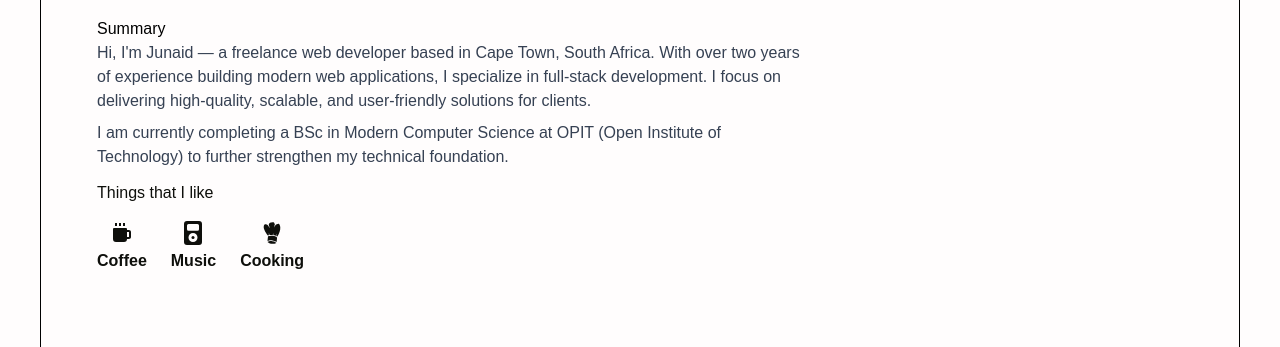
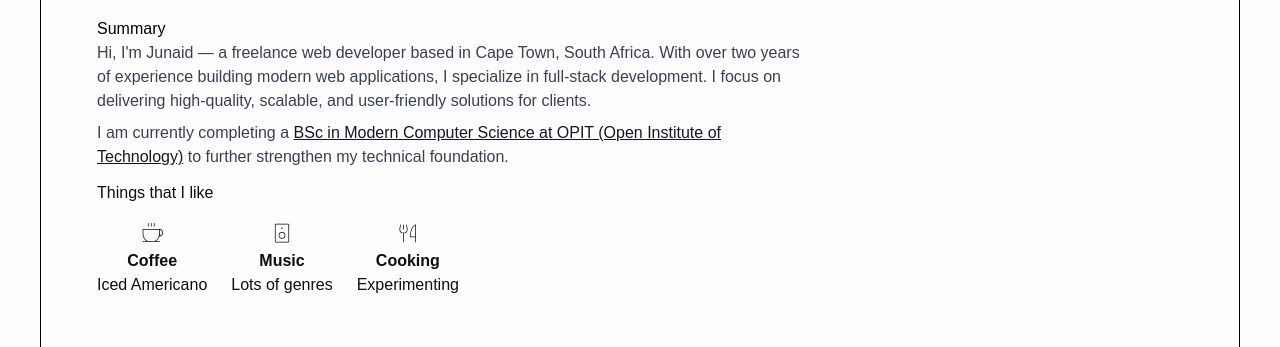
Before and after one commit to Junaidadams/portfolio, a React (Vite) app: page / in a window 1280 px wide. Shown: the part 1760-2107 px from the top of the page. Built offline with nearby package versions, Linux system fonts and the light colour scheme; no server answers; a web font is replaced by a local one.

Commit message:
Changes before work. Laptop

```diff
--- a/constants.js
+++ b/constants.js
@@ -23,6 +23,10 @@ import { CgMusicSpeaker } from "react-icons/cg";
 import { GiChefToque } from "react-icons/gi";
 import { BiSolidCoffee } from "react-icons/bi";
 import { BsFillMusicPlayerFill } from "react-icons/bs";
+
+import { PiCoffeeThin } from "react-icons/pi";
+import { PiSpeakerHifiThin } from "react-icons/pi";
+import { PiForkKnifeThin } from "react-icons/pi";
 
 export const websiteInformation = [
   {
@@ -78,19 +82,19 @@ export const quickFacts = [
     key: 1,
     name: "Coffee",
     value: "Iced Americano",
-    icon: BiSolidCoffee,
+    icon: PiCoffeeThin,
   },
   {
     key: 2,
     name: "Music",
     value: "Lots of genres",
-    icon: BsFillMusicPlayerFill,
+    icon: PiSpeakerHifiThin,
   },
   {
     key: 3,
     name: "Cooking",
     value: "Experimenting",
-    icon: GiChefToque,
+    icon: PiForkKnifeThin,
   },
 ];
 
--- a/src/App.jsx
+++ b/src/App.jsx
@@ -73,9 +73,15 @@ function App() {
             clients.
           </p>
           <p className="font-chillax text-gray-700 dark:text-gray-300">
-            I am currently completing a BSc in Modern Computer Science at OPIT
-            (Open Institute of Technology) to further strengthen my technical
-            foundation.
+            I am currently completing a{" "}
+            <a
+              className="text-gray-900 underline dark:text-mainWhite"
+              href="https://www.opit.com/courses/computer-science-bachelor/"
+            >
+              BSc in Modern Computer Science at OPIT (Open Institute of
+              Technology)
+            </a>{" "}
+            to further strengthen my technical foundation.
           </p>
         </div>
         <QuickFacts />
--- a/src/components/ContactForm.jsx
+++ b/src/components/ContactForm.jsx
@@ -40,6 +40,8 @@ const ContactForm = () => {
         success: true,
         error: "",
       });
+
+      console.log("Message sent successfully");
       // Optionally clear form
       setFormData({ name: "", email: "", message: "" });
     } catch (error) {
@@ -48,6 +50,7 @@ const ContactForm = () => {
         success: false,
         error: "Failed to send message. Please try again later.",
       });
+      console.error("Error sending message:", error);
     }
   };
 
--- a/src/components/QuickFacts.jsx
+++ b/src/components/QuickFacts.jsx
@@ -34,7 +34,8 @@ const QuickFacts = () => {
             <div key={key} className="mb-2 flex ">
               <div className="flex text-center flex-col">
                 <Icon className="text-2xl mb-1 mx-auto" />
-                <h3 className="font-chillax font-semibold">{name}</h3>
+                <h3 className="font-panchang font-semibold">{name}</h3>
+                <p className="font-chillax">{value}</p>
                 {/* <p className="font-chillax my-auto text-sm">{value}</p> */}
               </div>
             </div>
```
